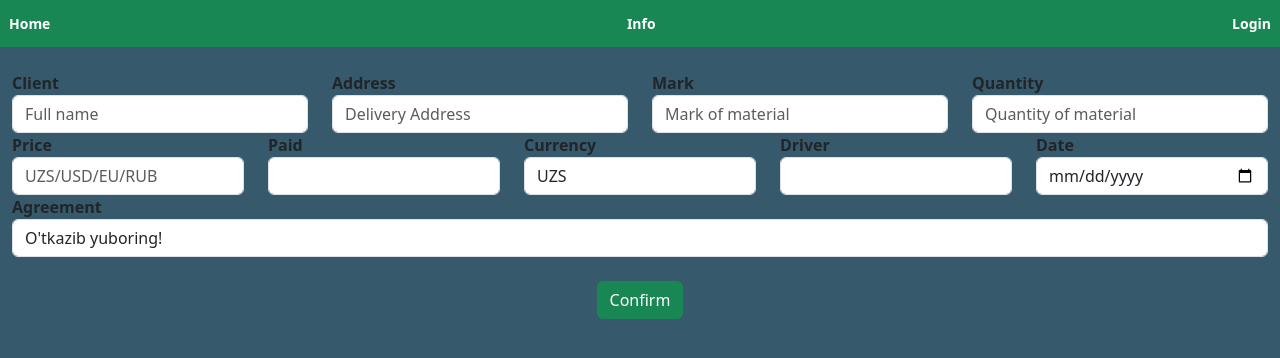
After one commit to Asomiddinov/CRM, a Flask app: page /action in a window 1280 px wide. The commit adds this page. Shown: the top 358 px of the page. Run offline with Flask 2, Linux system fonts and the light colour scheme.

Commit message:
forms can be created,sends to db,info

```diff
--- a/app.py
+++ b/app.py
@@ -1,3 +1,5 @@
-from routes import app
+from routes import app, db
 if __name__ == "__main__":
+    with app.app_context():
+        db.create_all()
     app.run(debug=True)
--- a/forms.py
+++ b/forms.py
@@ -5,6 +5,7 @@ from wtforms.validators import DataRequired, Length
 from __init__ import db
 from flask_login import UserMixin
 from sqlalchemy.sql import func
+from datetime import datetime
 
 
 class QRCodeData(FlaskForm):
@@ -48,3 +49,29 @@ class User(db.Model, UserMixin):
     fullname = db.Column(db.String(250))
     comment = db.Column(db.String(250))
     notes = db.relationship("Note")
+
+
+class Reg(db.Model):
+    id = db.Column(db.Integer, primary_key=True)
+    client = db.Column(db.String(1000))
+    address = db.Column(db.String(1000))
+    quantity = db.Column(db.Integer)
+    mark = db.Column(db.String(1000))
+    price = db.Column(db.Integer)
+    paid = db.Column(db.Integer)
+    currency = db.Column(db.String())
+    driver = db.Column(db.String(1000))
+    date = db.Column(db.String())
+    approve = db.Column(db.String())
+
+    def __init__(self, client, address, quantity, mark, price, paid, currency, driver, date, approve):
+        self.client = client
+        self.address = address
+        self.quantity = quantity
+        self.mark = mark
+        self.price = price
+        self.paid = paid
+        self.currency = currency
+        self.driver = driver
+        self.date = date
+        self.approve = approve
--- a/routes.py
+++ b/routes.py
@@ -1,6 +1,6 @@
 from __init__ import create_app, db
 from flask import render_template, request, flash, redirect, url_for
-from forms import QRCodeData, Mine, User, Note
+from forms import QRCodeData, Mine, User, Note, Reg
 import secrets
 import qrcode
 from werkzeug.security import generate_password_hash, check_password_hash
@@ -12,11 +12,6 @@ app = create_app()
 @app.route("/index")
 def index():
     return render_template("index.html", title="Home Page", user=current_user)
-
-
-@app.route("/info")
-def info():
-    return render_template("info.html", user=current_user)
 
 
 @app.route("/generator", methods=["GET", "POST"])
@@ -56,17 +51,40 @@ def mine():
                            user=current_user)
 
 
-@app.route("/acted", methods=["GET", "POST"])
+@app.route("/action", methods=["GET", "POST"])
 def acted():
     form = Mine()
+    reg = Reg(client=request.form.get("client"), address=request.form.get("address"), quantity=request.form.get("quantity"),
+              paid=request.form.get("paid"), driver=request.form.get("driver"), date=request.form.get("date"), approve=request.form.get("approve"),
+              mark=request.form.get("mark"), price=request.form.get('price'), currency=request.form.get("currency"))
+    # reg = Reg.query.all()
     if request.method == "POST":
-        db.session.add(form)
-        db.session.commit()
-        return render_template("acted.html")
-    return render_template("acted.html", form=form, client=form.client.data, address=form.address.data, qantity=form.quantity.data, mark=form.mark.data,
-                           price=form.price.data, currency=form.currency.data, paid=form.paid.data, driver=form.driver.data, date=form.date.data,
-                           approve=form.approve.data,
-                           user=current_user)
+        if reg:
+            db.session.add(reg)
+            db.session.commit()
+            flash("Registered to database!", "success")
+            return redirect(url_for("info"))
+            # return render_template("action.html", form=form, user=current_user,
+            #                        client=reg.client,
+            #                        address=reg.address,
+            #                        quantity=reg.quantity,
+            #                        paid=reg.paid,
+            #                        driver=reg.driver,
+            #                        date=reg.date,
+            #                        approve=reg.approve,
+            #                        mark=reg.mark,
+            #                        price=reg.price,
+            #                        currency=reg.currency)
+    else:
+        return render_template("action.html", user=current_user, form=form)
+
+
+@app.route("/info", methods=["GET", "POST"])
+def info():
+    form = Mine()
+    if form.validate_on_submit:
+        reg = Reg.query.filter_by(id=Reg.id).all()
+        return render_template("act_list.html", form=form, reg=reg, user=current_user)
 
 
 @app.route("/users")
--- /dev/null
+++ b/templates/action.html
@@ -0,0 +1,54 @@
+{% extends 'layout.html' %}
+{% block content %} <br>
+
+{{ form.csrf_token() }}
+<div class="">
+    <form class="container-fluid" method="post">
+        <div class="row">
+            <div class="col">
+                <b>{{ form.client.label }}</b>
+                {{ form.client(class="form-control", placeholder="Full name") }}
+            </div>
+            <div class="col">
+                <b>{{ form.address.label }}</b>
+                {{ form.address(class="form-control", placeholder="Delivery Address") }}
+            </div>
+            <div class="col">
+                <b>{{ form.mark.label }}</b>
+                {{ form.mark(class="form-control", placeholder="Mark of material") }}
+            </div>
+            <div class="col">
+                <b>{{ form.quantity.label }}</b>
+                {{ form.quantity(class="form-control", placeholder="Quantity of material") }}
+            </div>
+        </div>
+        <div class="row">
+            <div class="col">
+                <b>{{ form.price.label }}</b>
+                {{ form.price(class="form-control", placeholder="UZS/USD/EU/RUB") }}
+            </div>
+            <div class="col">
+                <b>{{ form.paid.label }}</b>
+                <b>{{ form.paid(class="form-control") }}</b>
+            </div>
+            <div class="col">
+                <b>{{ form.currency.label }}</b>
+                <b>{{ form.currency(class="form-control") }}</b>
+            </div>
+            <div class="col">
+                <b>{{ form.driver.label }}</b>
+                <b>{{ form.driver(class="form-control") }}</b>
+            </div>
+            <div class="col">
+                <b>{{ form.date.label }}</b>
+                {{ form.date(class="form-control") }}
+            </div>
+            <div class="container"><b>{{ form.approve.label }}</b>
+                {{ form.approve(class="form-control", placeholder="Quantity of material") }}
+            </div>
+        </div><br>
+        <div class="text-center">{{ form.submit(class="btn btn-success") }}</div>
+    </form>
+</div>
+
+{% endblock %}
--- a/templates/info.html
+++ /dev/null
@@ -1,3 +0,0 @@
-{% extends 'layout.html' %}
-{% block content %}
-{% endblock %}
--- a/templates/layout.html
+++ b/templates/layout.html
@@ -33,17 +33,17 @@
         <a href="/generator">
             <button class="btn btn-sm btn-success" type="button"><b>QRGenerator</b></button>
         </a>
+        <a href="/action">
+            <button class="btn btn-sm btn-success" type="button"><b>Action</b></button>
+        </a>
         <a href="/sign_up">
             <button class="btn btn-sm btn-success" type="button"><b>Sign Up</b></button>
         </a>
         <a href="/logout">
             <button class="btn btn-sm btn-success" type="button"><b>Logout</b></button>
         </a>
-        <a href="/mine">
-            <button class="btn btn-sm btn-success" type="button"><b>Mine</b></button>
-        </a>
     </nav>
-    <p><b>{{ user.id }} | {{ user.fullname}} | {{ user.email }}</b></p>
+    <p><b>{{ user.id }} | {{ user.fullname }} | {{ user.email }}</b></p>
     <style>
         p {
             text-align: center;
```
Also changed, not shown: __init__.py (+11 -10 lines), drafts.txt (added, +36 -0 lines), templates/act_list.html (added, +56 -0 lines), templates/acted.html (deleted, +0 -12 lines), templates/notes.html (+11 -11 lines), instance/clients.sqlite3.
